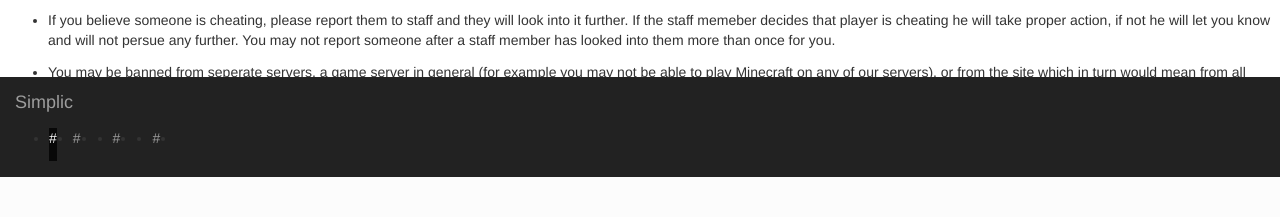
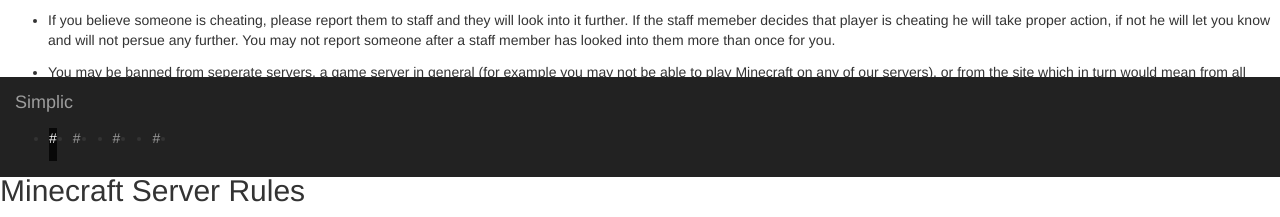
Before and after one commit to TylerJunek/Simplic_Website, a PHP site: page /simplic_general_rules.php in a window 1280 px wide. Shown: the part 623-840 px from the top of the page. Before the commit the page ends 800 px from the top, so only its background shows below. Run offline with PHP 8.4, Linux system fonts and the light colour scheme.

Commit message:
Small fixes

```diff
--- a/Simplic_Website/index.php
+++ b/Simplic_Website/index.php
@@ -1,4 +1,5 @@
 <?php require_once('header.php') ?>
+<?php require_once('footer.php') ?>
 <div class="serverIMG">
     <h1> Welcome to Simplic! </h1>
 </div>
@@ -6,4 +7,3 @@
     friendly atmosphere. The server is custom coded and able to flip on the dime to allow players to have instant bug
     fixes and useful perks they believe will be better for the server. Suggestions, comments, and ideas are always welcome.
     We hope you can be apart of this fantastic community and feel welcome! </p>
-<?php require_once('footer.php') ?>
--- a/Simplic_Website/simplic_general_rules.php
+++ b/Simplic_Website/simplic_general_rules.php
@@ -54,3 +54,5 @@
                     for the site and whatever servers you play on. If you do not follow the rules you may be punished.
                     </li>
                 </ul>
+
+            <h2> Minecraft Server Rules </h2>
```
